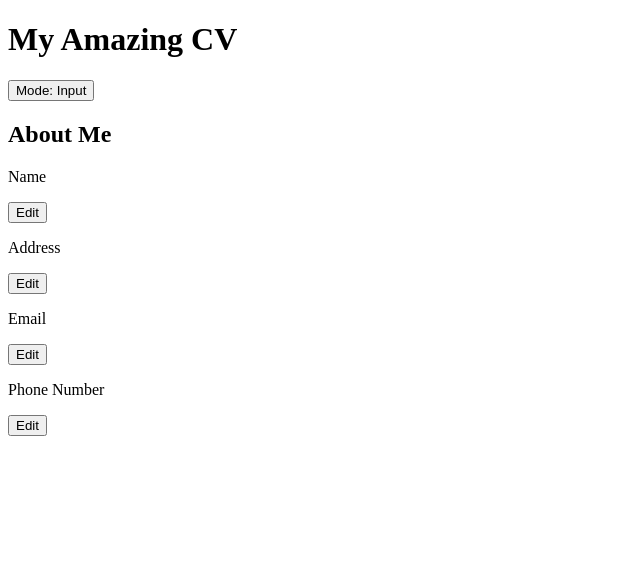
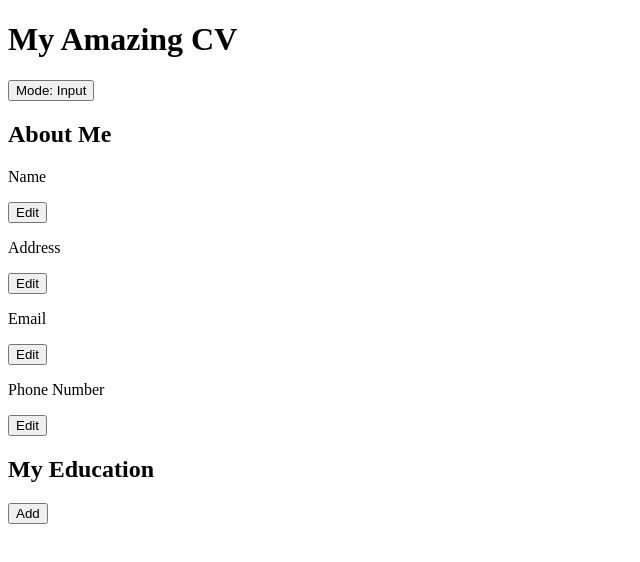
Before and after one commit to Wangchowchow/cv-application, a React (Create React App) app: page / in a window 1280 px wide. Shown: the top 562 px of the page, without its empty margins (0-640 px from the left). Built offline with nearby package versions, Linux system fonts and the light colour scheme.

Commit message:
added my education section

```diff
--- a/src/App.js
+++ b/src/App.js
@@ -1,13 +1,27 @@
 import React, { Component } from "react";
 import AboutMe from "./components/AboutMe";
+import MyEducation from "./components/MyEducation";
 
 class App extends Component {
     constructor() {
         super();
         this.state = {
             mode: "input",
-            button: "Mode: Input"
+            button: "Mode: Input",
+            education: {
+                school: "",
+                from: "",
+                to: "",
+                description: "",
+                edit: false,
+                data: []
+            }
         }
+        this.getEducation = this.getEducation.bind(this);
+    }
+
+    getEducation = (e) => {
+        this.setState({ education: e});
     }
 
     changeMode = () => {
@@ -30,6 +44,7 @@ class App extends Component {
                 <h1>My Amazing CV</h1>
                 <input type="button" className="preview-button" value={this.state.button} onClick={this.changeMode}></input>
                 <AboutMe mode={this.state.mode}></AboutMe>
+                <MyEducation getEducation={this.getEducation} education={this.state.education} mode={this.state.mode}></MyEducation>
             </div>
         )
     }
--- /dev/null
+++ b/src/components/MyEducation.js
@@ -0,0 +1,107 @@
+import React, { Component } from "react";
+import ShowEducation from "./ShowEducation";
+import PivotalButton from "./PivotalButton";
+
+class MyEducation extends Component {
+    constructor(props) {
+        super(props);
+        this.state = this.props.education;
+        this.deleteEducation = this.deleteEducation.bind(this);
+        this.editState = this.editState.bind(this);
+    }
+
+    deleteEducation = (index) => {
+        this.setState((previousState) => {
+            let previousData = previousState.data.map(data => data);
+            previousData.splice(index, 1);
+            return {
+                data: previousData
+            }
+        })
+        this.props.getEducation(this.state);
+    }
+
+    updateSchool = (e) => {
+        this.setState({ school: e.target.value });
+    }
+    updateFrom = (e) => {
+        this.setState({ from: e.target.value });
+    }
+    updateTo = (e) => {
+        this.setState({ to: e.target.value });
+    }
+    updateDescription = (e) => {
+        this.setState({ description: e.target.value });
+    }
+
+    addEducation = () => {
+        return (
+            <div className="add-education">
+                <p>School       : <input type="text" onChange={this.updateSchool} value={this.state.school}></input></p>
+                <p>From         : <input type="date" onChange={this.updateFrom} value={this.state.from}></input></p>
+                <p>To           : <input type="date" onChange={this.updateTo} value={this.state.to}></input></p>
+                <p>Description  : <input type="text" onChange={this.updateDescription} value={this.state.description}></input></p>
+                <input type="button" value="Submit" onClick={this.submitEducation} className="submit-button"></input>
+            </div>
+        )
+    }
+
+    submitEducation = () => {
+        let data = {
+            school: this.state.school,
+            from: this.state.from,
+            to: this.state.to,
+            description: this.state.description
+        }
+        this.setState((previousState) => {
+            let previousData = previousState.data.map(e => e)
+            previousData.push(data);
+            return {
+                data: previousData,
+                edit: false
+            }
+        })
+        this.props.getEducation(this.state);
+    }
+
+    showMyEducation = () => {
+        let pivotalButton = <PivotalButton mode={this.props.mode} value="Add" onClick={this.editState} className="add-button"></PivotalButton>
+        if (this.state.data.length === 0) {
+            return pivotalButton;
+        } else {
+            let data = [];
+            let item = this.state;
+            for (let i = 0; i < this.state.data.length; i++) {
+                data.push(<ShowEducation key={i} index={i} mode={this.props.mode} school={item.data[i].school} from={item.data[i].from} to={item.data[i].to} description={item.data[i].description} deleteEducation={this.deleteEducation}></ShowEducation>)
+            }
+            return <div className="my-education">
+                {data}
+                {pivotalButton}
+            </div>
+        }
+    }
+
+    editState = () => {
+        this.setState({ edit: true })
+    }
+
+    render() {
+        if (this.state.edit === false) {
+            return (
+                <div className="my-education-container">
+                    <h2>My Education</h2>
+                    {this.showMyEducation()}
+                </div>
+            )
+        } else if (this.state.edit === true) {
+            return (
+                <div className="my-education-container">
+                    <h2>My Education</h2>
+                    {this.addEducation()}
+                </div>
+            )
+        }
+    }
+}
+
+export default MyEducation;
--- /dev/null
+++ b/src/components/ShowEducation.js
@@ -0,0 +1,20 @@
+import React, { Component } from "react";
+import PivotalButton from "./PivotalButton";
+
+class ShowEducation extends Component {
+    render() {
+        return (
+            <div className="my-education">
+                <p>School       : {this.props.school}</p>
+                <p>From         : {this.props.from}</p>
+                <p>To           : {this.props.to}</p>
+                <p>Description  : {this.props.description}</p>
+                <PivotalButton mode ={this.props.mode} value="Delete" className="delete-button" onClick={() => {
+                    this.props.deleteEducation(this.props.index)
+                }}></PivotalButton>
+            </div>
+        )
+    }
+}
+
+export default ShowEducation;
```
